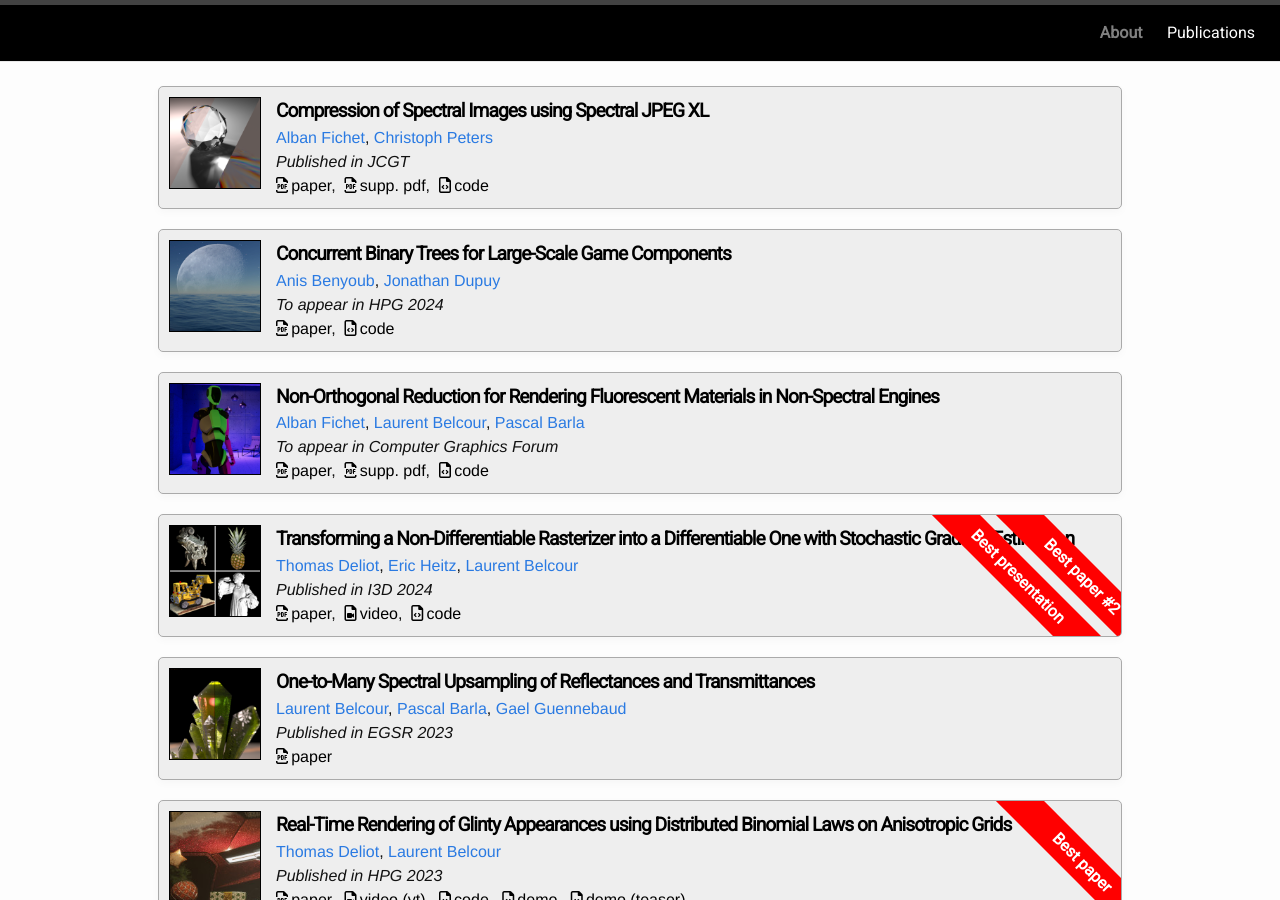
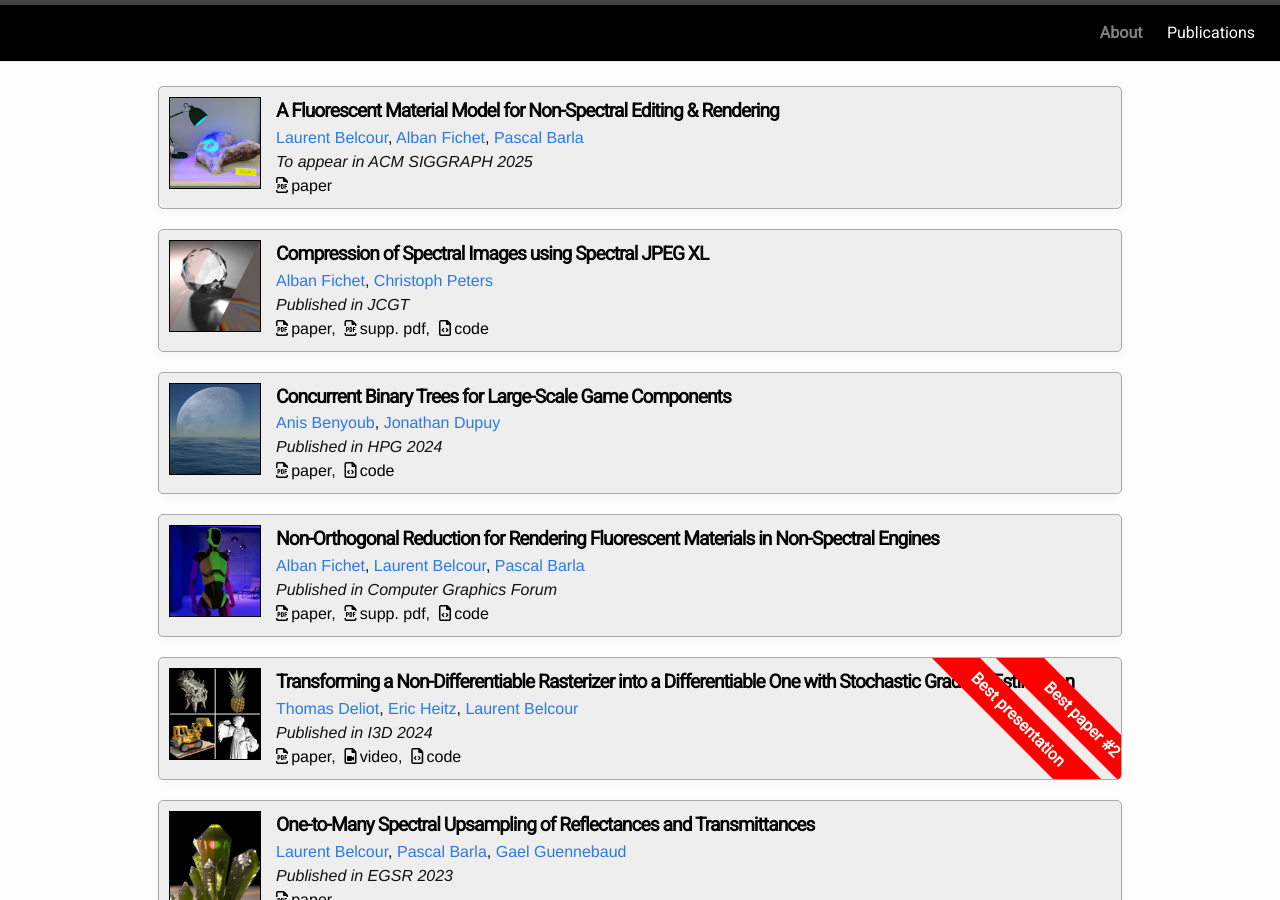
Before and after one commit to ggx-research/ggx-research.github.io, a Jekyll site: the page built from publications.html, in a window 1280 px wide and 900 px high. Built offline with Jekyll 4.4.1, drawn with Linux system fonts in a browser that asks for light colours.

Commit message:
Adding 2025 Fluo paper

```diff
--- a/_posts/2024-07-03-publication-fluo-rgb.md
+++ b/_posts/2024-07-03-publication-fluo-rgb.md
@@ -11,7 +11,7 @@ conference: "Computer Graphics Forum"
 categories: publication
 # Add a tag to display in the website
 # Valid tags are: 'published', 'to_appear', 'techreport'
-tags: 'to_appear'
+tags: 'published'
 # Thumbnails should be 128x128 max
 thumbnail: "/images/thumbnails/publication_2024_fluo_rgb.png"
 materials: [
--- a/_posts/2024-08-27-publication-cbt.md
+++ b/_posts/2024-08-27-publication-cbt.md
@@ -10,7 +10,7 @@ conference: "HPG 2024"
 categories: publication
 # Add a tag to display in the website
 # Valid tags are: 'published', 'to_appear', 'techreport'
-tags: 'to_appear'
+tags: 'published'
 # Thumbnails should be 128x128 max
 thumbnail: "/images/thumbnails/publication_2024_cbt.jpg"
 materials: [
--- /dev/null
+++ b/_posts/2025-08-14-publication-fluo-rgb.md
@@ -0,0 +1,38 @@
+---
+layout: publication
+date:   2025-08-14
+title:  "A Fluorescent Material Model for Non-Spectral Editing & Rendering"
+authors: [
+    {name: "Laurent Belcour"},
+    {name: "Alban Fichet"},
+    {name: "Pascal Barla", affiliation: "INRIA", url: "https://www.labri.fr/perso/barla"},
+]
+conference: "ACM SIGGRAPH 2025"
+categories: publication
+# Add a tag to display in the website
+# Valid tags are: 'published', 'to_appear', 'techreport'
+tags: 'to_appear'
+# Thumbnails should be 128x128 max
+thumbnail: "/images/thumbnails/publication_2025_fluo_rgb.png"
+materials: [
+    { type: "document", name: "paper", url: "https://arxiv.org/pdf/2505.19672" },
+]
+---
+
+<!-- <div style="display:flex; justify-content: space-evenly;">
+    <div style="position:relative; width:80%;">
+        <img style="width:100%; border:solid 1px black;" src="/images/posts/2024-publication-fluo-rgb/unity-blue.jpg">
+        <span style="width:50%; text-align:left;  font-weight:600; font-size:2em; position:absolute; top:2%; left:2%; color:#FF0000;">Fluo OFF</span>
+        <span style="width:50%; text-align:right; font-weight:600; font-size:2em; position:absolute; top:2%; right:2%; color:#00FF00;">Fluo ON</span>
+    </div>
+</div>
+<div style="width:80%; padding-left:10%; padding-right:10%; font-style:italic; font-size:0.9em;">
+We introduce a method to render fluorescent materials in a non-spectral rendererer, exhibiting typical increased luminance and hue-shifting effects when the same materials are placed under a different lighting. Our method is based on a new reduction technique that accurately matches the spectral reference, significantly improving on previous work where a naive formulation of the fluorescence reradiation matrix reduction was used.</div>
+<br /> -->
+
+## Abstract
+
+Fluorescent materials are characterized by a spectral reradiation toward longer wavelengths.
+Recent work <a href="https://ggx-research.github.io/publication/2024/06/03/publication-fluo-rgb.html">[Fichet2024]</a> has shown that the rendering of fluorescence in a non-spectral engine is possible through the use of appropriate reduced reradiation matrices. But the approach has limited expressivity, as it requires the storage of one reduced matrix per fluorescent material, and only works with measured fluorescent assets.
+
+In this work, we introduce an analytical approach to the editing and rendering of fluorescence in a non-spectral engine. It is based on a decomposition of the reduced reradiation matrix, and an analytically-integrable Gaussian-based model of the fluorescent component. The model reproduces the appearance of fluorescent materials accurately, especially with the addition of a UV basis. Most importantly, it grants variations of fluorescent material parameters in real-time, either for the editing of fluorescent materials, or for the dynamic spatial variation of fluorescence properties across object surfaces. A simplified one-Gaussian fluorescence model even allows for the artist-friendly creation of plausible fluorescent materials from scratch, requiring only a few reflectance colors as input.
```
Also changed, not shown: images/thumbnails/publication_2025_fluo_rgb.png (added).
